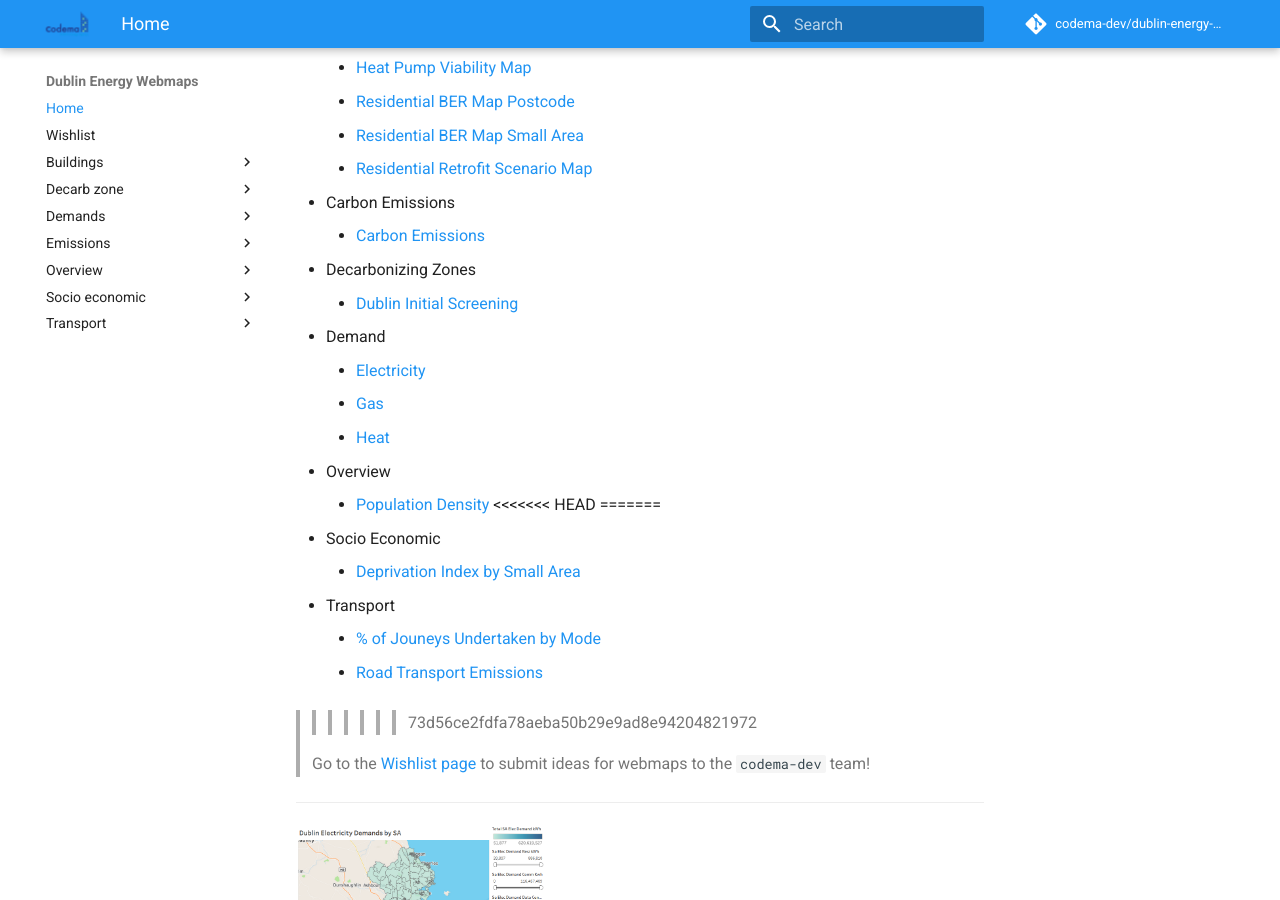
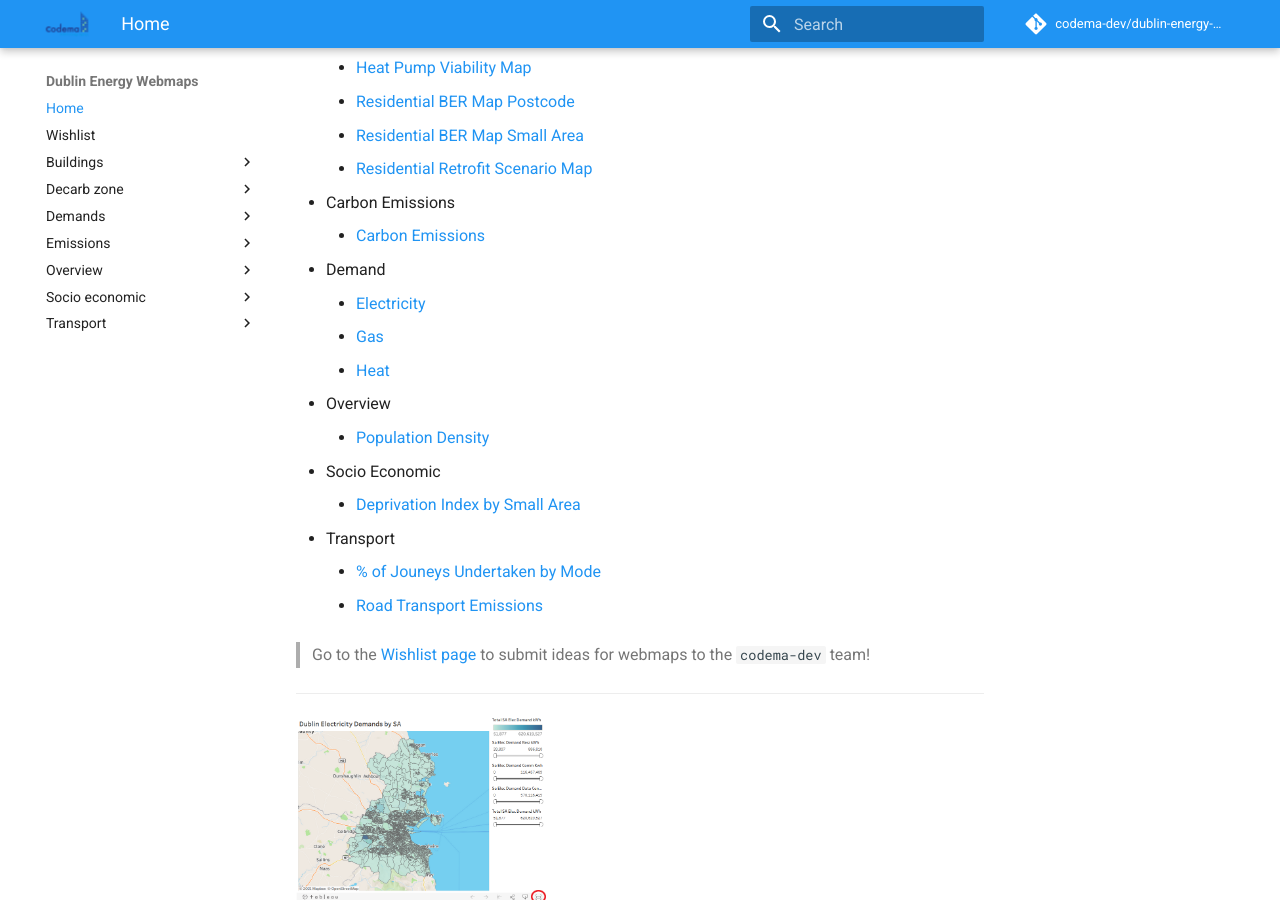
Before and after one commit to codema-dev/maps, an MkDocs documentation site: the page built from docs/index.md, in a window 1280 px wide and 900 px high, scrolled down 233 px. Built offline with MkDocs 1.6.1 and Material for MkDocs 9.7.7, drawn with Linux system fonts in a browser that asks for light colours; comment, search, counter and statistics services are not loaded.

Commit message:
Update index to remove sdz

```diff
--- a/docs/index.md
+++ b/docs/index.md
@@ -8,23 +8,18 @@ This website contains actively maintained, up-to-date Dublin Energy webmaps incl
     - [Residential Retrofit Scenario Map](buildings/Residential-Retrofit.md)
 - Carbon Emissions
     - [Carbon Emissions](emissions/Carbon-Emissions.md)
-- Decarbonizing Zones
-    - [Dublin Initial Screening](decarb-zone/sdz.md)
 - Demand
     - [Electricity](demands/Electricity.md)
     - [Gas](demands/Gas.md)
     - [Heat](demands/Heat.md)
 - Overview
     - [Population Density](overview/Population-Density.md)
-<<<<<<< HEAD
-=======
 - Socio Economic
     - [Deprivation Index by Small Area](socio-economic/deprivation-index.md)
 - Transport
     - [% of Jouneys Undertaken by Mode](transport/Mode.md)
     - [Road Transport Emissions](transport/Road-Transport-Emissions.md)
 
->>>>>>> 73d56ce2fdfa78aeba50b29e9ad8e94204821972
 
 > Go to the [Wishlist page](Wishlist.md) to submit ideas for webmaps to the `codema-dev` team!
 
```
